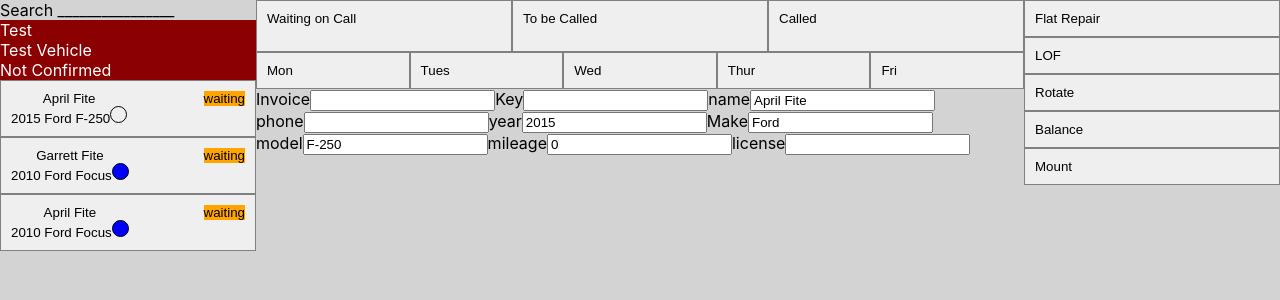
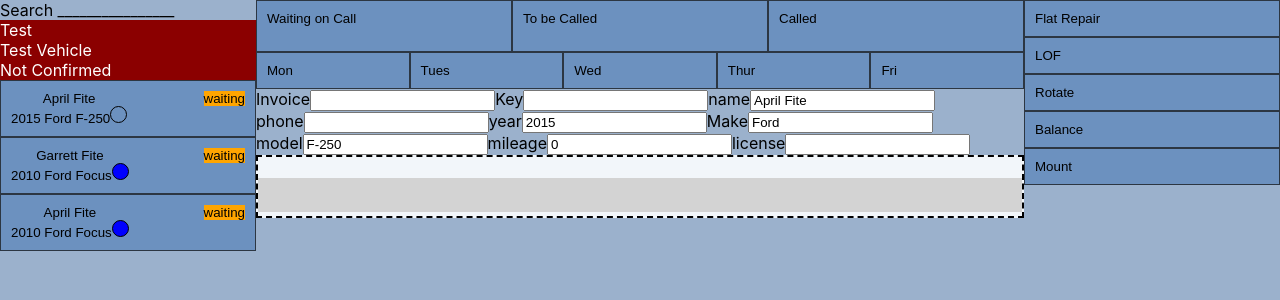
Before and after one commit to Stranded-Helix/WrightTireWebsite, a React (Create React App) app in the folder wright-tire-website/: page / in a window 1280 px wide. Shown: the top 300 px of the page. Built offline with nearby package versions, Linux system fonts and the light colour scheme.

Commit message:
added color scheme and workItem components

```diff
--- a/wright-tire-website/src/components/WriteUpActiveContext/WriteUpActiveContext.js
+++ b/wright-tire-website/src/components/WriteUpActiveContext/WriteUpActiveContext.js
@@ -21,13 +21,34 @@ export function WriteUpActiveProvider({children}) {
     )
 
     //Might need to change to not return setActive...
-    const changeActiveWriteUp = (number) => setActiveWriteUps(writeUpList[number]);
+    const changeActiveWriteUp = (selector, input) => {
 
-    const updateActiveWriteUp = (writeUp) => setActiveWriteUps(writeUp)
+        console.log("changeActiveWriteUp");
+        console.log(input);
+        console.log(writeUpList[input]);
+        // setActiveWriteUps(writeUpList[id]);
+
+        switch (selector) {
+            case 'change' :
+                //input should be id of write up
+                setActiveWriteUps(writeUpList[input-1]);
+                break;
+            case 'update' :
+                //input should be spread operator update of write up
+                setActiveWriteUps(input);
+                break;
+            default:
+            console.error('Selector not chosen, no changes made');
+        }
+
+    }
+
+
+    //const updateActiveWriteUp = (writeUp) => setActiveWriteUps(writeUp)
 
     return (
         <WriteUpActiveContext.Provider value={activeWriteUps}>
-            <WriteUpActiveContextUpdater.Provider value={changeActiveWriteUp, updateActiveWriteUp}>
+            <WriteUpActiveContextUpdater.Provider value={changeActiveWriteUp}>
                 {children}
             </WriteUpActiveContextUpdater.Provider>
         </WriteUpActiveContext.Provider>
--- a/wright-tire-website/src/components/WriteUpAdminButtons/styles.css
+++ b/wright-tire-website/src/components/WriteUpAdminButtons/styles.css
@@ -6,4 +6,6 @@
 
 button {
     padding: 10px;
+    background-color: #6C91BF;
+    border: 1px solid #2C3642;
 }
--- a/wright-tire-website/src/components/WriteUpContainer/styles.css
+++ b/wright-tire-website/src/components/WriteUpContainer/styles.css
@@ -2,8 +2,9 @@
     display: grid;
     grid-template-columns: 1fr 3fr 1fr;
     grid-column-gap: 0px;
-
-    background-color: lightgray;
+    background-color: #9BB1CC;
+    /* background-color: lightgray; */
+    /*https://coolors.co/2c3642-9bb1cc-6c91bf-f2f6fa-919191 */
     height: 100vh;
     width: 100vw;
     }
--- a/wright-tire-website/src/components/WriteUpList/WriteUpList.js
+++ b/wright-tire-website/src/components/WriteUpList/WriteUpList.js
@@ -9,8 +9,13 @@ export function WriteUpList() {
     console.log('WriteUpListLOG:')
     console.log(activeWorkOrders);
 
+    const testLog = (e) => {
+        console.log(e);
+    }
+
     const activeList = activeWorkOrders.map(x =>
-        <WriteUpListItem key={x.id} name={x.admin.name} year={x.admin.year} make={x.admin.make} model={x.admin.model} color={x.admin.color} status={x.admin.status}></WriteUpListItem>
+        <WriteUpListItem key={x.id} id={x.id} name={x.admin.name} year={x.admin.year} make={x.admin.make}
+        model={x.admin.model} color={x.admin.color} status={x.admin.status}></WriteUpListItem>
     )
 
     return (
--- a/wright-tire-website/src/components/WriteUpListContext/WriteUpListContext.js
+++ b/wright-tire-website/src/components/WriteUpListContext/WriteUpListContext.js
@@ -51,11 +51,15 @@ const writeUpLists = [
         jobs: [
             {
             line: 1,
-            title: '',
+            title: 'Flat Repair',
             entries: [
                 {
-                    question: '',
-                    response: '',
+                    question: 'Location',
+                    response: 'Driver Rear',
+                },
+                {
+                    question: 'Location',
+                    response: 'Driver Front',
                 }
             ]
         }
--- a/wright-tire-website/src/components/WriteUpListItem/WriteUpListItem.js
+++ b/wright-tire-website/src/components/WriteUpListItem/WriteUpListItem.js
@@ -4,9 +4,19 @@ import { useWriteUpActiveContextUpdater } from '../WriteUpActiveContext/WriteUpA
 
 export function WriteUpListItem(props) {
 
-    const changeWriteUp = useWriteUpActiveContextUpdater()
+    const updateActiveContext = useWriteUpActiveContextUpdater()
+
+    console.log(updateActiveContext);
+
+    const changeWriteUp = (e) => {
+        console.log("changeWriteUp");
+        console.log(e);
+        console.log("parsedInt");
+        console.log(parseInt(e.target.id));
+        updateActiveContext('change',parseInt(e.target.id));
+    }
     return (
-        <button>
+        <button id={props.id} onClick={changeWriteUp}>
             <div className="write-up-list-info-box">
                 <div>{props.name}</div>
                 <div>{`${props.year} ${props.make} ${props.model}`}<div className={`car-color-icon ${props.color}`}></div></div>
--- a/wright-tire-website/src/components/WriteUpMain/WriteUpMain.js
+++ b/wright-tire-website/src/components/WriteUpMain/WriteUpMain.js
@@ -2,18 +2,21 @@ import React from 'react';
 import './styles.css';
 import { WriteUpMainAdmin } from '../../components/WriteUpMainAdmin/WriteUpMainAdmin';
 import { WriteUpMainWorkItem } from '../../components/WriteUpMainWorkItem/WriteUpMainWorkItem';
-import { useWriteUpListContext, useWriteUpListContextUpdater } from '../WriteUpListContext/WriteUpListContext';
+import { useWriteUpActiveContext, useWriteUpActiveContextUpdater } from '../WriteUpActiveContext/WriteUpActiveContext';
 
 export function WriteUpMain () {
     //TODO: rework to hold a single writeup object
-    const activeWriteUp = useWriteUpListContext();
+    const activeWriteUp = useWriteUpActiveContext();
     console.log('writeUpMain');
     console.log(activeWriteUp);
 
+    const activeWorkItems = activeWriteUp.jobs.map((x, index) =>
+        <WriteUpMainWorkItem key={index} title={x.title} entries={x.entries}></WriteUpMainWorkItem>);
+
     return (
         <div className='write-up-main-container'>
-            <WriteUpMainAdmin props={activeWriteUp[0]}></WriteUpMainAdmin>
-            <WriteUpMainWorkItem props={activeWriteUp[0]}></WriteUpMainWorkItem>
+            <WriteUpMainAdmin></WriteUpMainAdmin>
+            {activeWorkItems}
         </div>
     )
 }
--- a/wright-tire-website/src/components/WriteUpMainAdmin/WriteUpMainAdmin.js
+++ b/wright-tire-website/src/components/WriteUpMainAdmin/WriteUpMainAdmin.js
@@ -14,10 +14,11 @@ export function WriteUpMainAdmin () {
     console.log(activeCustomer);
 
     const handleInfoChange = (e) => {
-        updateCustomer(customerPrev => ({...customerPrev, admin: {
+        const updatedCustomer = (customerPrev => ({...customerPrev, admin: {
             ...customerPrev.admin,
             [e.target.name]: e.target.value
         }}))
+        updateCustomer('update', updatedCustomer);
         console.log(activeCustomer);
     }
 
--- a/wright-tire-website/src/components/WriteUpMainWorkItem/WriteUpMainWorkItem.js
+++ b/wright-tire-website/src/components/WriteUpMainWorkItem/WriteUpMainWorkItem.js
@@ -1,12 +1,25 @@
 import React from 'react';
 import './styles.css';
 
-export function WriteUpMainWorkItem () {
-    return (
-        <div className='write-up-main-work-item'>
-            <h1 className='write-up-main-work-item-title'>
+export function WriteUpMainWorkItem(props) {
+    //props.key, props.title, props.
 
-            </h1>
+    const activeWorkEntries = props.entries.map((x, index) =>
+        <div key={index} className='write-up-main-work-item-entry-form'>
+            <label>{x.question}</label>
+            <textarea className='write-up-main-work-item-textarea' value={x.response}></textarea>
         </div>
     )
+
+    return (
+        <ol>
+            <li className='write-up-main-work-item'>
+                <h1 className='write-up-main-work-item-title'>
+                    {props.title}
+                </h1>
+                {activeWorkEntries}
+            </li>
+        </ol>
+
+    )
 }
--- a/wright-tire-website/src/components/WriteUpMainWorkItem/styles.css
+++ b/wright-tire-website/src/components/WriteUpMainWorkItem/styles.css
@@ -0,0 +1,13 @@
+.write-up-main-work-item {
+    background-color: #F2F6FA;
+    border: 2px dashed black;
+}
+
+.write-up-main-work-item-textarea {
+    box-sizing: border-box;
+    resize: none;
+    width: 100%;
+
+    background-color: lightgray;
+    border: none;
+}
--- a/wright-tire-website/src/index.css
+++ b/wright-tire-website/src/index.css
@@ -5,6 +5,7 @@ body {
     sans-serif;
   -webkit-font-smoothing: antialiased;
   -moz-osx-font-smoothing: grayscale;
+  box-sizing: border-box;
 }
 
 code {
```
